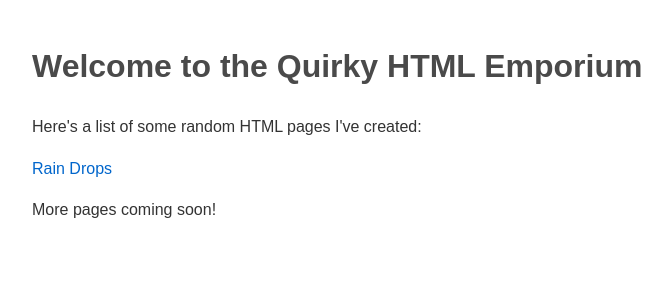
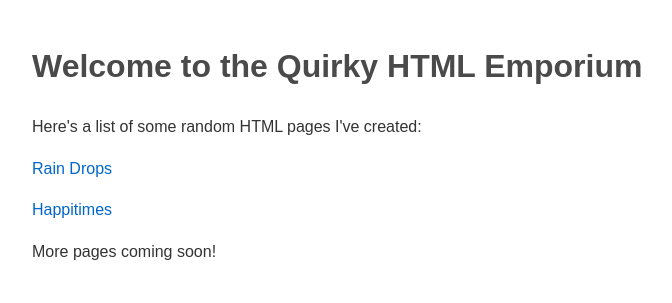
Before and after one commit to haimant/Random-Things, a plain HTML site: page index.html in a window 1280 px wide. Shown: the whole page, without its empty margins (208-880 px from the left). Drawn offline with Linux system fonts and the light colour scheme.

Commit message:
Update index.html

```diff
--- a/index.html
+++ b/index.html
@@ -38,6 +38,9 @@
     <ul>
         <li><a href="raindrop.html">Rain Drops</a></li>
     </ul>
+    <ul>
+        <li><a href = "happitimes.fun">Happitimes</a></li>
+    </ul>
     <p>More pages coming soon!</p>
 </body>
 </html>
```
